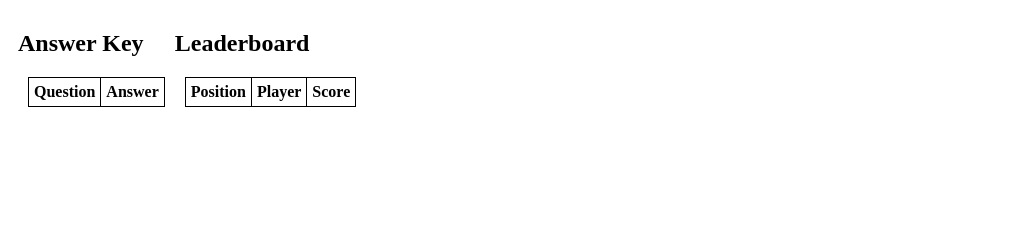
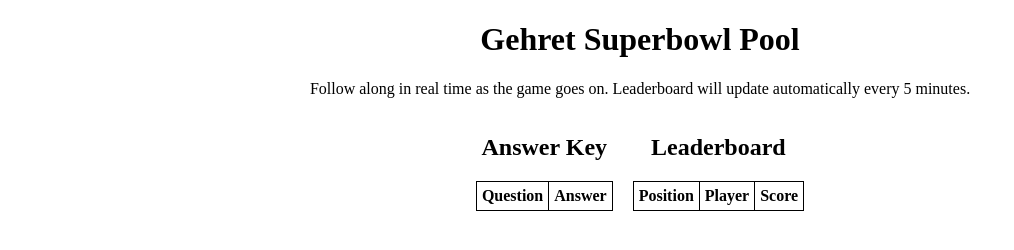
Before and after one commit to samgehret/samgehret.github.io, a plain HTML site: page index.html in a window 1280 px wide. Shown: the whole page, without its empty margins (0-1014 px from the left). Drawn offline with nearby package versions, Linux system fonts and the light colour scheme; no server answers.

Commit message:
made updates

```diff
--- a/index.html
+++ b/index.html
@@ -11,7 +11,7 @@
         <style>
             .flex-container {
                 display: flex;
-                /* justify-content: center; */
+                justify-content: center;
                 margin: 10px;
             }
 
@@ -26,19 +26,28 @@
             th {
               text-align: left;
             }
+            .header {
+                text-align: center;
+            }
         </style>
     </head>
     <body>
         <!--[if lt IE 7]>
             <p class="browsehappy">You are using an <strong>outdated</strong> browser. Please <a href="#">upgrade your browser</a> to improve your experience.</p>
         <![endif]-->
+        <div class='header'>
+            <h1>Gehret Superbowl Pool</h1>
+            <p>
+                Follow along in real time as the game goes on. Leaderboard will update automatically every 5 minutes.
+            </p>
+        </div>
         <div class="flex-container">
             <div>
-                <h2>Answer Key</h2>
+                <h2 class = 'header'>Answer Key</h2>
                 <div class='question-answer'></div>
             </div>
             <div>
-                <h2>Leaderboard</h2>
+                <h2 class = 'header'>Leaderboard</h2>
                 <div class='leaderboard'></div>
             </div>
 
@@ -49,6 +58,7 @@
     </body>
 
     <script>
+    function updateTable() {
         const scoreDiv = document.querySelector("div.question-answer")
         let tableHeaders = ["Question", "Answer"]
 
@@ -86,16 +96,7 @@
         scoreboardTableBody = document.createElement('tbody')
         scoreboardTableBody.className = 'scoreboardTable-Body'
         scoreboardTable.append(scoreboardTableBody)
-
         scoreDiv.append(scoreboardTable)
-
-
-
-
-
-
-
-
         const leaderDiv = document.querySelector("div.leaderboard")
         let leaderHeaders = ["Position", "Player", "Score"]
 
@@ -139,9 +140,6 @@
 
 
 
-
-
-
             axios.get('https://sheets.googleapis.com/v4/spreadsheets/1kEgQ-W-080sDbmVrsZEAxbsZf8E1vEzY7y9Odzq9T4s/values/Sheet1!D1:AN40?key=AIzaSyAL4ItIvnV3cHkeKt4r0l70KnsFB4qTygM&majorDimension=COLUMNS')
             .then(function(response) {
                 let data = response.data.values
@@ -158,16 +156,6 @@
                     scoreboardTableBodyRow.append(question, answer)
                     scoreboardTable.append(scoreboardTableBodyRow)
                 }
-
-
-
-                // data.forEach(row => {
-                //     // console.log(row[0])
-                //     // console.log(row[1])
-
-
-
-                // })
 
             })
 
@@ -203,5 +191,12 @@
                 }
             })
 
+        }
+
+
+
+        updateTable()
+        setInterval(updateTable, 300000)
+
     </script>
 </html>
```
Lines whose indentation alone changed are shown as unchanged.
